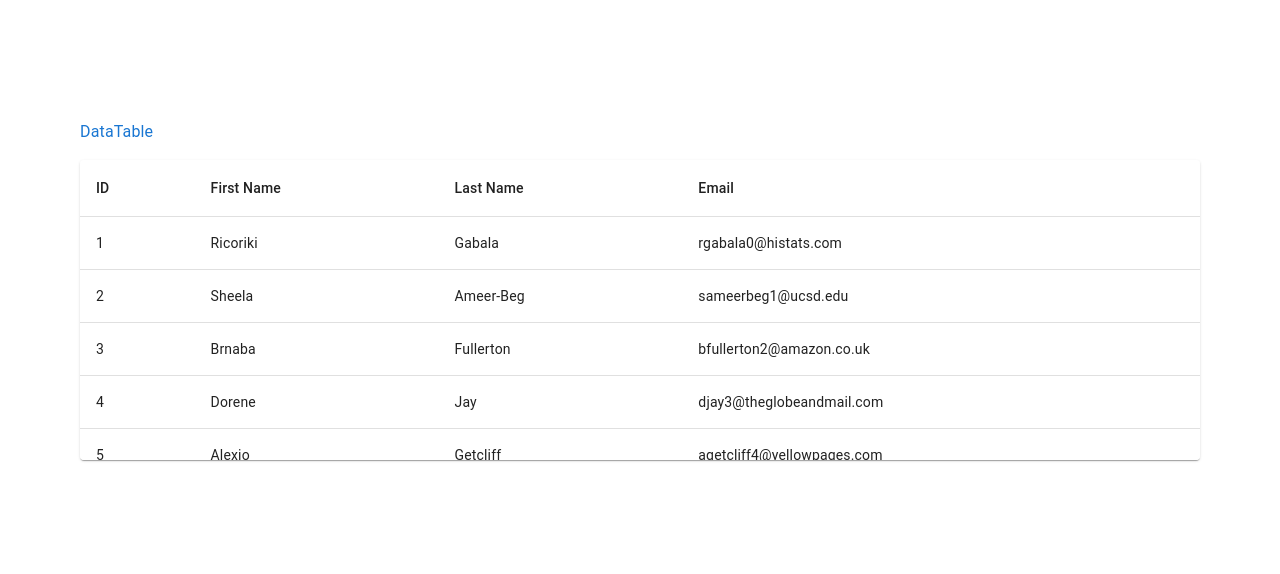
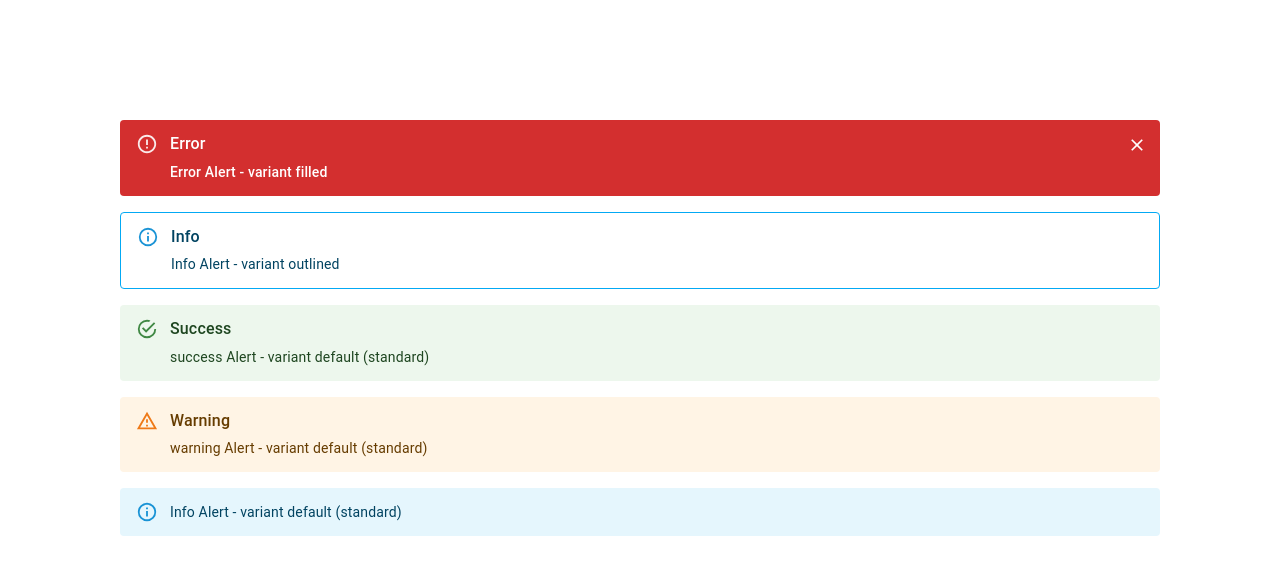
Before and after one commit to SallamRady/React-MUI, a React (Create React App) app: page / in a window 1280 px wide. Shown: the top 574 px of the page. Built offline with nearby package versions, Linux system fonts and the light colour scheme.

Commit message:
MUIAlert Component

```diff
--- a/src/App.tsx
+++ b/src/App.tsx
@@ -28,6 +28,7 @@ import MUIList from "./components/25.MUIList";
 import MUIChip from "./components/26.MUIChip";
 import MUITooltip from "./components/27.MUITooltip";
 import MUITable from "./components/28.MUITable";
+import MUIAlert from "./components/29.MUIAlert";
 
 function App() {
   return (
@@ -60,7 +61,8 @@ function App() {
       {/* <MUIList /> */}
       {/* <MUIChip /> */}
       {/* <MUITooltip /> */}
-      <MUITable />
+      {/* <MUITable /> */}
+      <MUIAlert />
     </div>
   );
 }
--- /dev/null
+++ b/src/components/29.MUIAlert.tsx
@@ -0,0 +1,34 @@
+import { Alert, AlertTitle, Button, Stack } from "@mui/material";
+
+export default function MUIAlert() {
+  return (
+    <Stack m={10} p={5} spacing={2}>
+      <Alert
+        severity="error" //'error'| 'info'| 'success'| 'warning'| string
+        variant="filled" //"standard" | "filled" | "outlined"
+        // icon={..Icon..} // if u want to change default icon
+        onClose={() => alert("Close Alert Icon Clicked")}
+        // action={
+        //   /*Here can set btns*/
+        //   <Button variant="text">UNDO</Button>
+        // }
+      >
+        <AlertTitle>Error</AlertTitle>
+        Error Alert - variant filled
+      </Alert>
+      <Alert severity="info" variant="outlined">
+        <AlertTitle>Info</AlertTitle>
+        Info Alert - variant outlined
+      </Alert>
+      <Alert severity="success">
+        <AlertTitle>Success</AlertTitle>
+        success Alert - variant default (standard)
+      </Alert>
+      <Alert severity="warning">
+        <AlertTitle>Warning</AlertTitle>
+        warning Alert - variant default (standard)
+      </Alert>
+      <Alert severity="info">Info Alert - variant default (standard)</Alert>
+    </Stack>
+  );
+}
```
